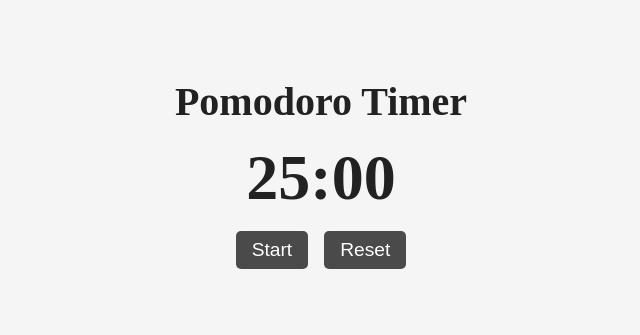
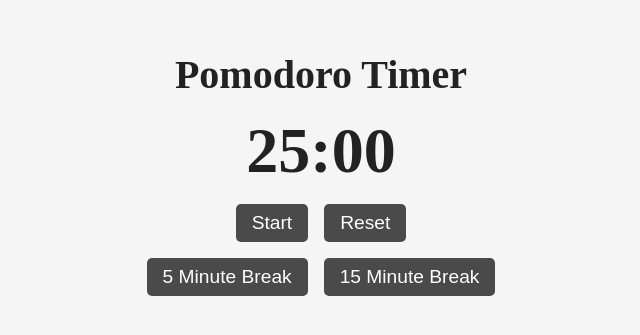
Before and after one commit to GuiFranca/pomodoro-timer, an Angular app: page / in a window 1280 px wide. Shown: the part 235-570 px from the top of the page, without its empty margins (319-959 px from the left). Built offline with nearby package versions, Linux system fonts and the light colour scheme.

Commit message:
Inserindo breaks

```diff
--- a/src/app/timer/timer.component.html
+++ b/src/app/timer/timer.component.html
@@ -5,4 +5,8 @@
     <button (click)="startTimer()">{{ isRunning ? 'Pause' : 'Start' }}</button>
     <button (click)="resetTimer()">Reset</button>
   </div>
+  <div class="break-buttons">
+    <button (click)="setBreak(5)">5 Minute Break</button>
+    <button (click)="setBreak(15)">15 Minute Break</button>
+  </div>
 </div>
--- a/src/app/timer/timer.component.scss
+++ b/src/app/timer/timer.component.scss
@@ -44,3 +44,15 @@ button {
 button:hover {
   background-color: #606060;
 }
+
+
+.break-buttons {
+  display: flex;
+  justify-content: center;
+  align-items: center;
+  margin-top: 1rem;
+}
+
+.break-buttons button {
+  margin: 0 0.5rem;
+}
--- a/src/app/timer/timer.component.ts
+++ b/src/app/timer/timer.component.ts
@@ -48,4 +48,11 @@ export class TimerComponent implements OnInit, OnDestroy {
     this.minutes = 25;
     this.seconds = 0;
   }
+
+  setBreak(minutes: number) {
+    clearInterval(this.timerId);
+    this.isRunning = false;
+    this.minutes = minutes;
+    this.seconds = 0;
+  }
 }
```
